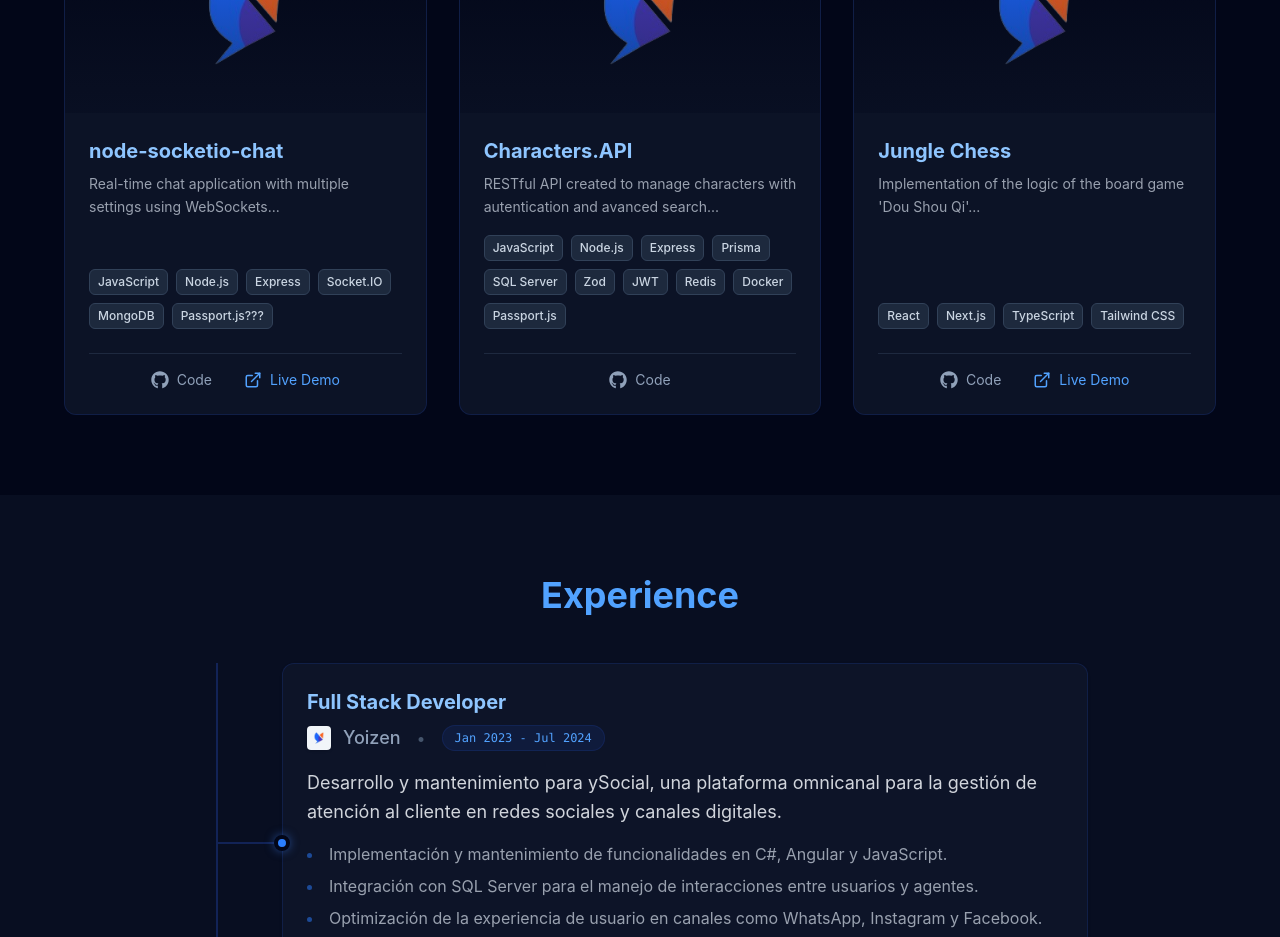
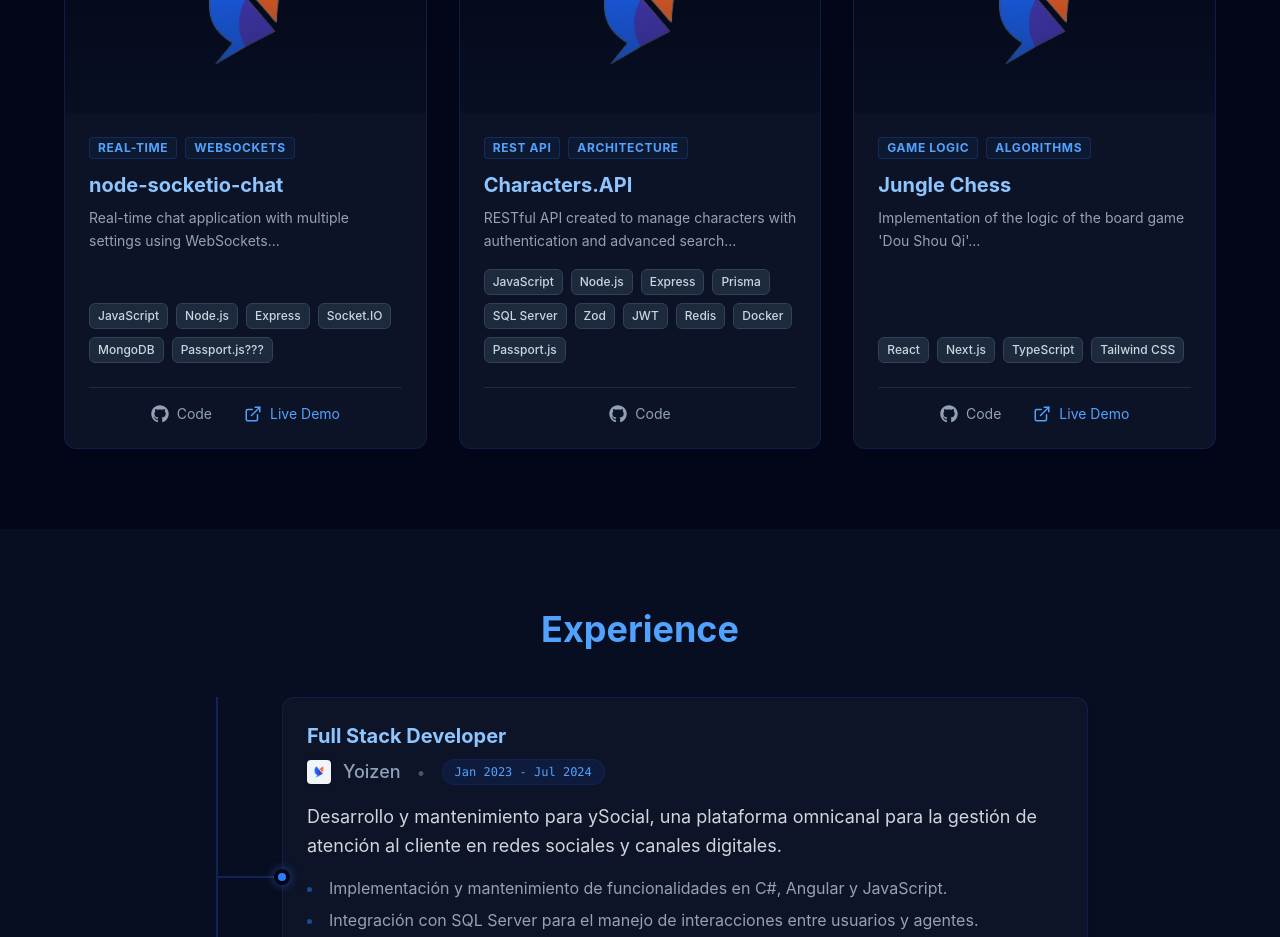
Before and after one commit to TochuGV/portfolio, a React (Vite) app: page / in a window 1280 px wide. Shown: the part 1540-2477 px from the top of the page. Built offline with nearby package versions, Linux system fonts and the light colour scheme.

Commit message:
feat(projects): add concept tags

```diff
--- a/src/components/projects/ProjectCard.tsx
+++ b/src/components/projects/ProjectCard.tsx
@@ -22,6 +22,16 @@ const ProjectCard = ({ project }: Props) => {
       </div>
 
       <div className="p-6 flex flex-col grow">
+
+        <div className="flex flex-wrap gap-2 mb-3">
+          {project.concepts.map((tag) => (
+            <span key={tag} className="text-xs font-bold uppercase tracking-wider text-blue-400 border border-blue-500/20 px-2 py-0.5 rounded bg-blue-500/5">
+              {tag}
+            </span>
+          ))}
+        </div>
+
+
         <h3 className="text-xl font-bold text-blue-300 mb-2 group-hover:text-blue-200 transition-colors">
           {project.title}
         </h3>
--- a/src/data/Portfolio.ts
+++ b/src/data/Portfolio.ts
@@ -6,6 +6,7 @@ export const projects: Project[] = [
     title: "node-socketio-chat",
     image: "/companies/yoizen.png",
     description: "Real-time chat application with multiple settings using WebSockets...",
+    concepts: ["Real-Time", "WebSockets"],
     technologies: ["JavaScript", "Node.js", "Express", "Socket.IO", "MongoDB", "Passport.js???"],
     repoUrl: "https://github.com/TochuGV/node-socketio-chat",
     demoUrl: "https://node-socketio-chat-aaw8.onrender.com/"
@@ -14,7 +15,8 @@ export const projects: Project[] = [
     id: 2,
     title: "Characters.API",
     image: "/companies/yoizen.png",
-    description: "RESTful API created to manage characters with autentication and avanced search...",
+    description: "RESTful API created to manage characters with authentication and advanced search...",
+    concepts: ["REST API", "Architecture"],
     technologies: ["JavaScript", "Node.js", "Express", "Prisma", "SQL Server", "Zod", "JWT", "Redis", "Docker", "Passport.js"],
     repoUrl: "https://github.com/TochuGV/Characters.API",
   },
@@ -23,6 +25,7 @@ export const projects: Project[] = [
     title: "Jungle Chess",
     image: "/companies/yoizen.png",
     description: "Implementation of the logic of the board game 'Dou Shou Qi'...",
+    concepts: ["Game Logic", "Algorithms"],
     technologies: ["React", "Next.js", "TypeScript", "Tailwind CSS"],
     repoUrl: "https://github.com/TochuGV/jungle-chess-web",
     demoUrl: "https://jungle-chess-web.vercel.app"
--- a/src/types/index.ts
+++ b/src/types/index.ts
@@ -3,6 +3,7 @@ export interface Project {
   title: string;
   image: string;
   description: string;
+  concepts: string[];
   technologies: string[];
   repoUrl: string;
   demoUrl?: string; // Si fuera Backend, no sería necesario agregar uno.
```
